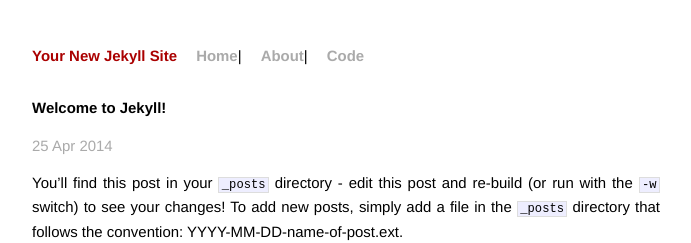
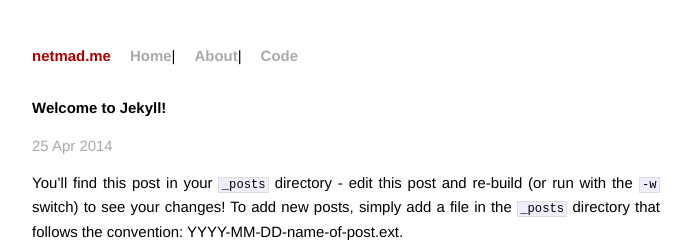
Before and after one commit to brianzhang/brianzhang.github.io, a Jekyll site: the page built from _posts/2014-04-25-welcome-to-jekyll.markdown, in a window 1280 px wide. Shown: the top 243 px of the page, without its empty margins (294-985 px from the left). Built offline with Jekyll 4.4.1, drawn with Linux system fonts in a browser that asks for light colours; Markdown is read by kramdown in place of the engine named in the settings.

Commit message:
update info

```diff
--- a/_config.yml
+++ b/_config.yml
@@ -1,3 +1,3 @@
-name: Your New Jekyll Site
+name: netmad.me
 markdown: redcarpet
 pygments: true
```
Also changed, not shown: README.md.
